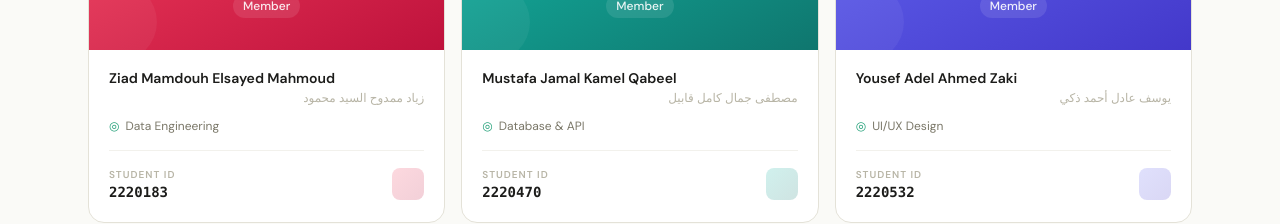
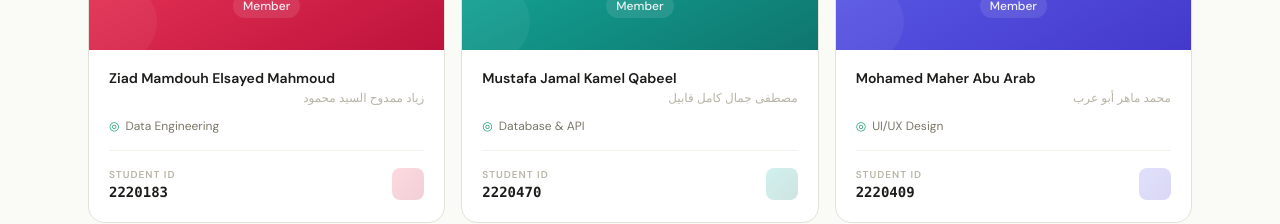
Before and after one commit to mohedjpio/homeval, a Next.js app in the folder frontend/: page /team-public in a window 1280 px wide. Shown: the part 1445-1669 px from the top of the page. Built offline with nearby package versions, Linux system fonts and the light colour scheme.

Commit message:
Abu Arab

```diff
--- a/frontend/app/(dashboard)/team/page.tsx
+++ b/frontend/app/(dashboard)/team/page.tsx
@@ -81,14 +81,14 @@ const TEAM: {
     photo: '/team/2220470.jpg',
   },
   {
-    id: '2220532',
-    name: 'Yousef Adel Ahmed Zaki',
-    nameAr: 'يوسف عادل أحمد ذكي',
+    id: '2220409',
+    name: 'Mohamed Maher Abu Arab',
+    nameAr: 'محمد ماهر أبو عرب',
     role: 'Member',
     specialty: 'UI/UX Design',
-    initials: 'YA',
+    initials: 'MM',
     color: 'from-indigo-500 to-indigo-700',
-    photo: '/team/2220532.jpg',
+    photo: '/team/2220409.jpg',
   },
 ]
 
--- a/frontend/app/team-public/page.tsx
+++ b/frontend/app/team-public/page.tsx
@@ -72,14 +72,14 @@ const TEAM = [
     photo: '/team/2220470.jpg',
   },
   {
-    id: '2220532',
-    name: 'Yousef Adel Ahmed Zaki',
-    nameAr: 'يوسف عادل أحمد ذكي',
+    id: '2220409',
+    name: 'Mohamed Maher Abu Arab',
+    nameAr: 'محمد ماهر أبو عرب',
     role: 'Member' as const,
     specialty: 'UI/UX Design',
-    initials: 'YA',
+    initials: 'MM',
     color: 'from-indigo-500 to-indigo-700',
-    photo: '/team/2220532.jpg',
+    photo: '/team/2220409.jpg',
   },
 ]
 
```
Also changed, not shown: frontend/public/team/2220367.jpg (deleted), frontend/public/team/2220448.jpg (deleted).
